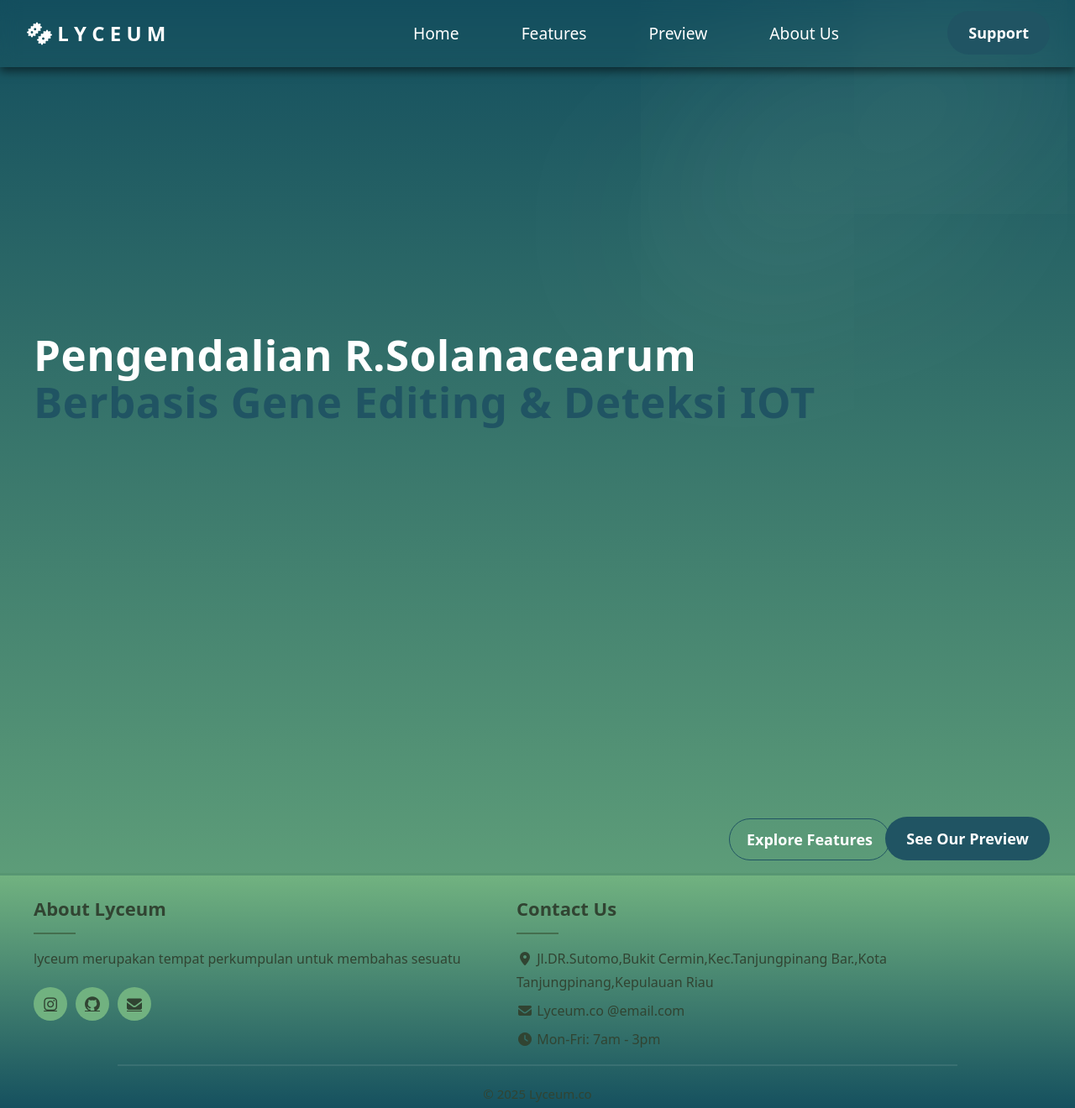
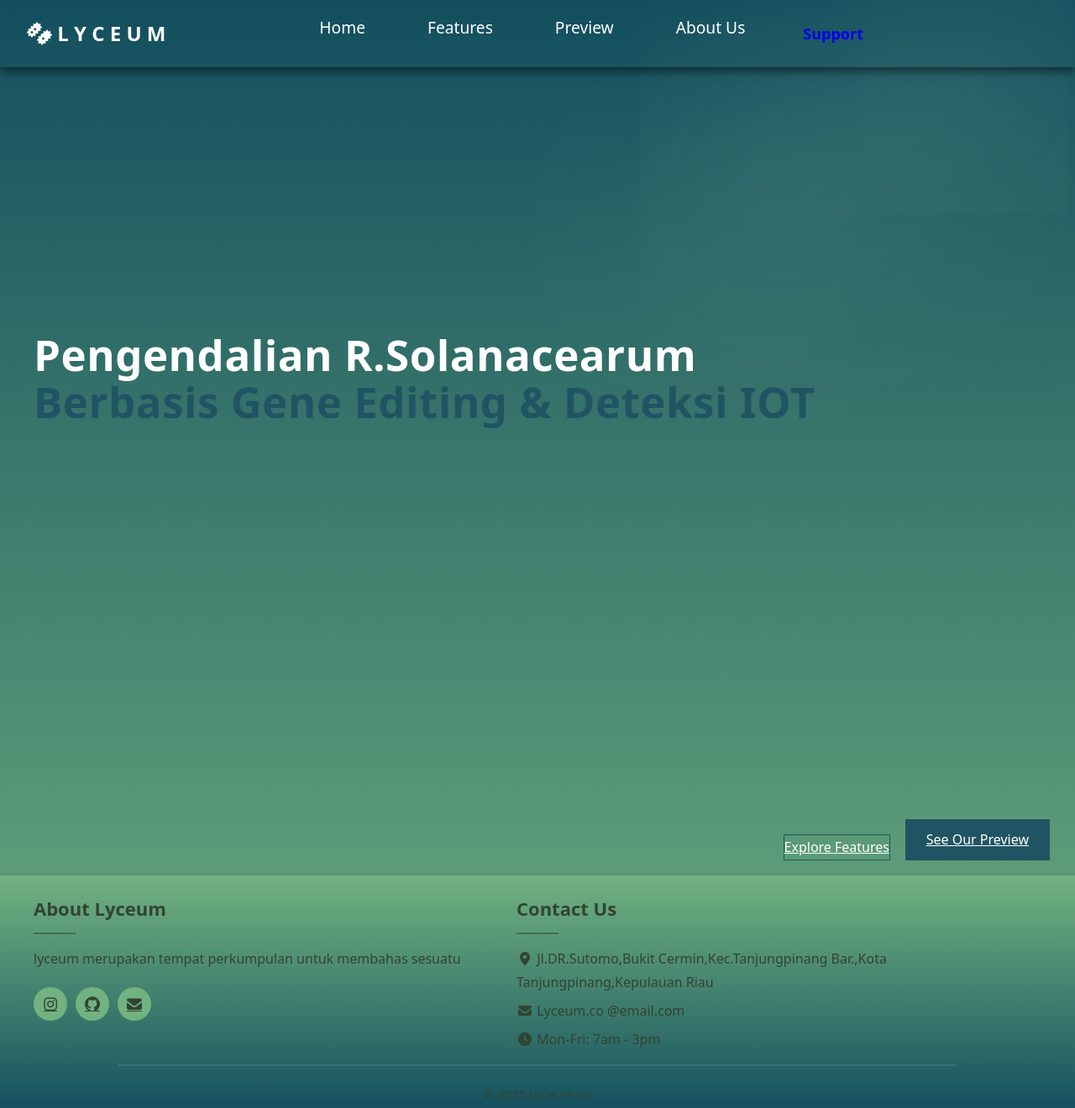
Before and after one commit to janicecarissa29/LYCEUM-Team, a plain HTML site: page index.html in a window 1280 px wide. Shown: the whole page at 84% size. Drawn offline with Linux system fonts and the light colour scheme; a web font is replaced by a local one.

Commit message:
Update index.html

```diff
--- a/index.html
+++ b/index.html
@@ -29,7 +29,7 @@
         <li><a href="#">Preview</a></li>
         <li><a href="#">About Us</a></li>
          <div class="nav-buttons">
-        <a href="#" class="btn btn-secondary">Support</a>
+        <a href="#" class="btn">Support</a>
       </div>
       </ul>
     </div>
@@ -44,8 +44,8 @@
 
         <h1 class="bio-title">Pengendalian R.Solanacearum <br><span>Berbasis Gene Editing & Deteksi IOT<span></h1>
         <div class="bio-buttons">
-          <a href="#" class="btn btn-primary">Explore Features</a>
-          <a href="#" class="btn btn-secondary">See Our Preview</a>
+          <a href="#" class="btn-primary">Explore Features</a>
+          <a href="#" class="btn-secondary">See Our Preview</a>
         </div>
      </div>
     </div>
```
